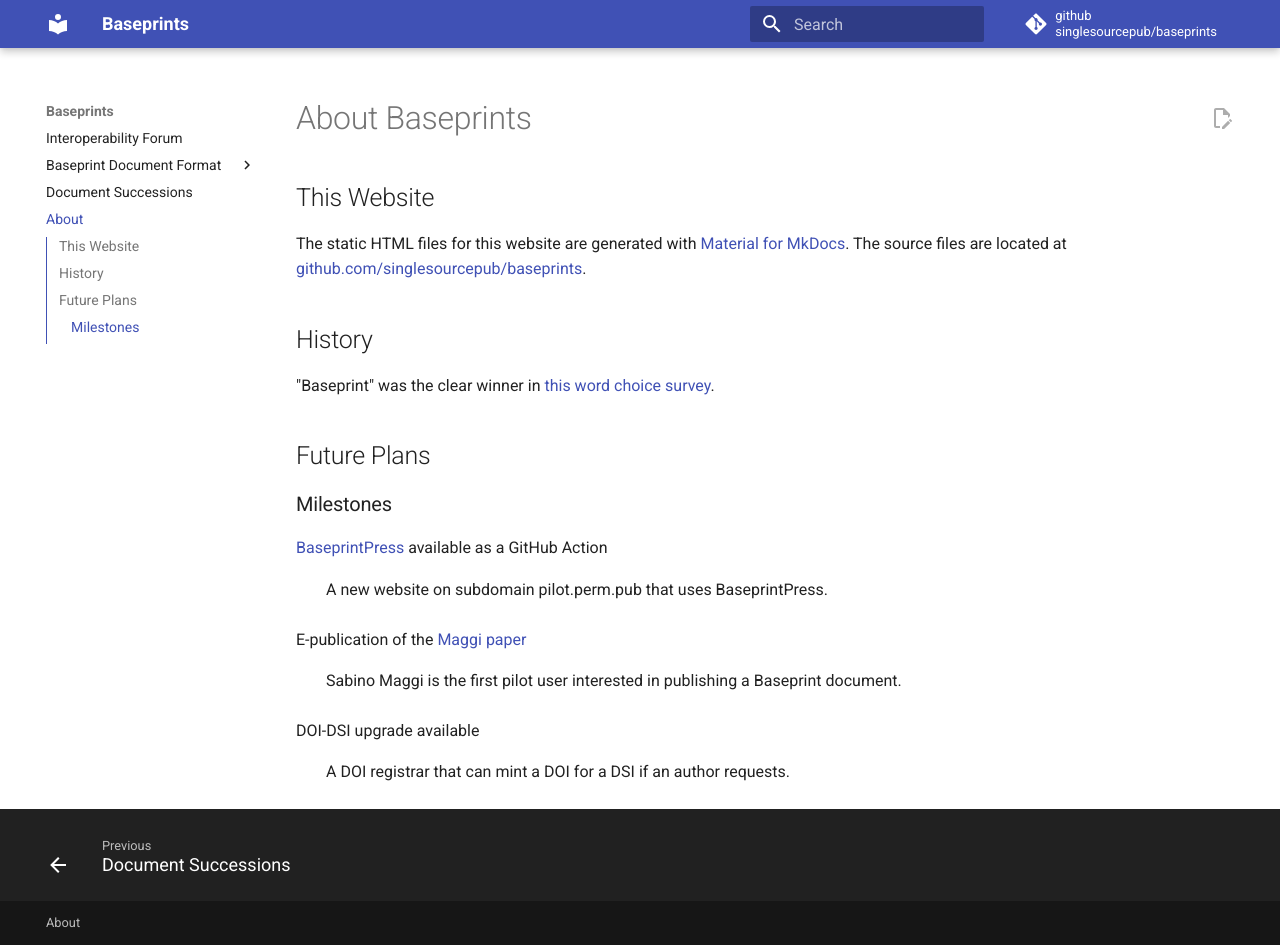
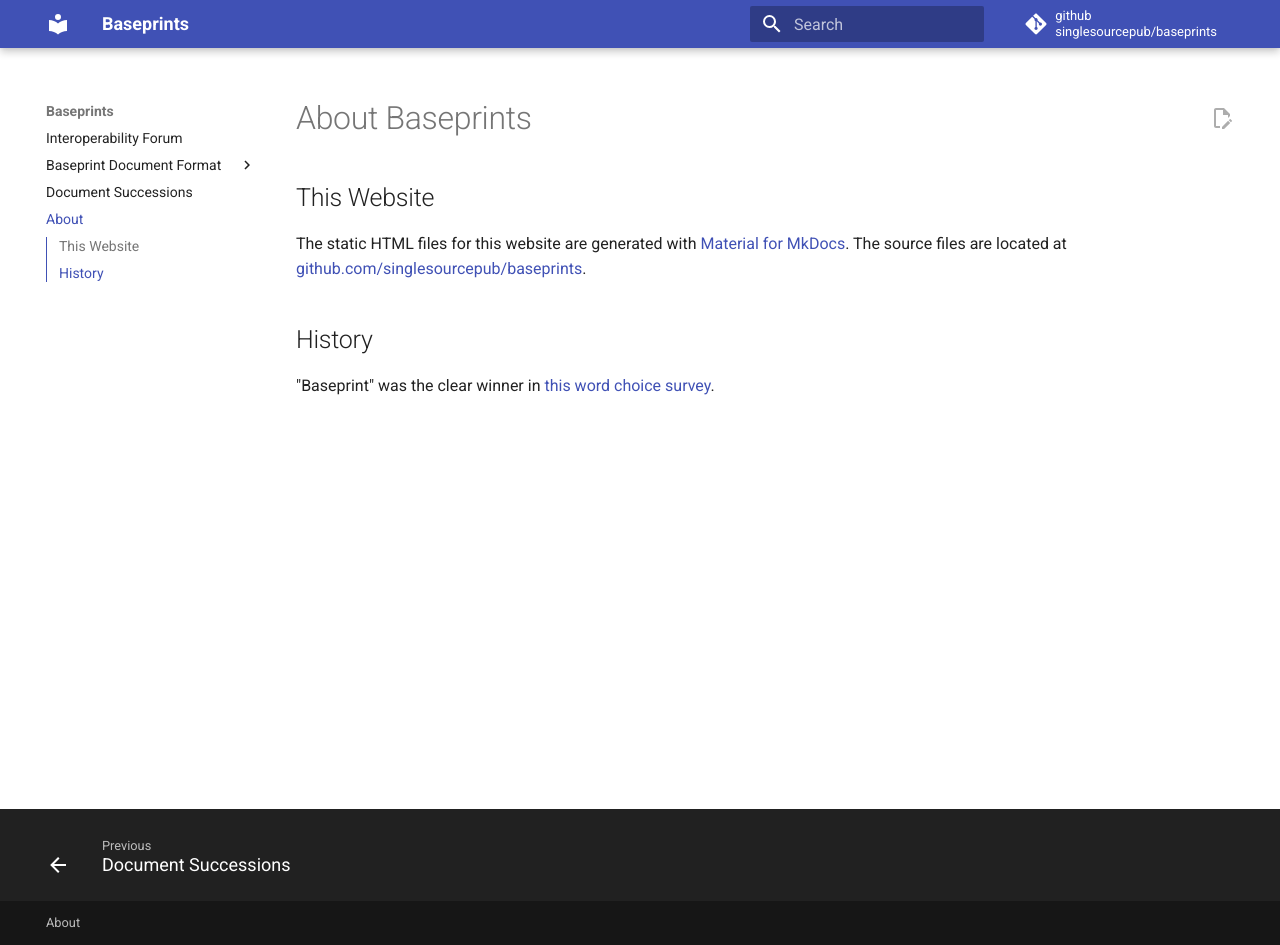
Before and after one commit to singlesourcepub/baseprints, an MkDocs documentation site: the page built from docs/about.md, in a window 1280 px wide and 945 px high. Built offline with MkDocs 1.6.1 and Material for MkDocs 9.7.7, drawn with Linux system fonts in a browser that asks for light colours.

```diff
--- a/docs/about.md
+++ b/docs/about.md
@@ -16,18 +16,3 @@ History
 
 "Baseprint" was the clear winner in
 [this word choice survey](https://github.com/singlesourcepub/community/discussions/51).
-
-
-Future Plans
-------------
-
-### Milestones
-
-[BaseprintPress](https://gitlab.com/perm.pub/baseprintpress) available as a GitHub Action
-: A new website on subdomain pilot.perm.pub that uses BaseprintPress.
-
-E-publication of the [Maggi paper](https://github.com/castedo/ten-years-challenge-pulsed-drive)
-: Sabino Maggi is the first pilot user interested in publishing a Baseprint document.
-
-DOI-DSI upgrade available
-: A DOI registrar that can mint a DOI for a DSI if an author requests.
```
Also changed, not shown: docs/bpdf/index.md (+5 -5 lines).
